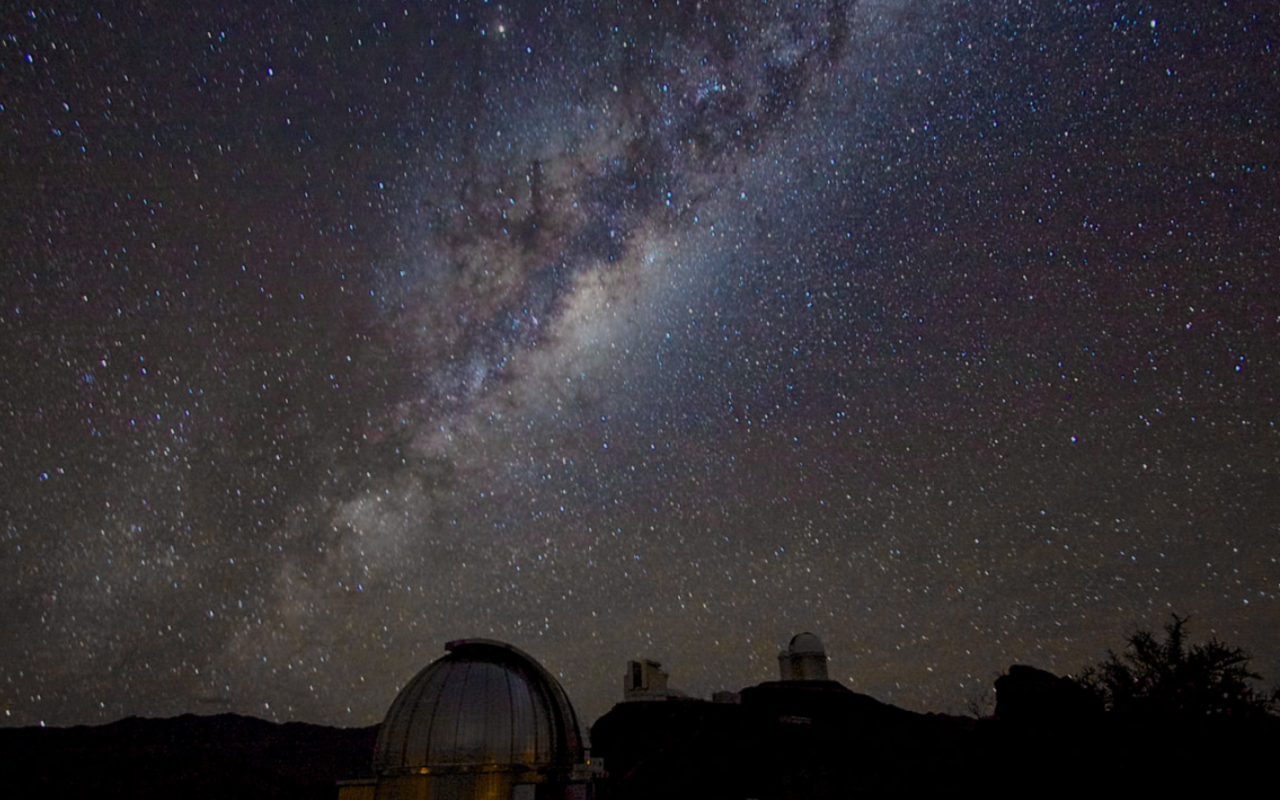
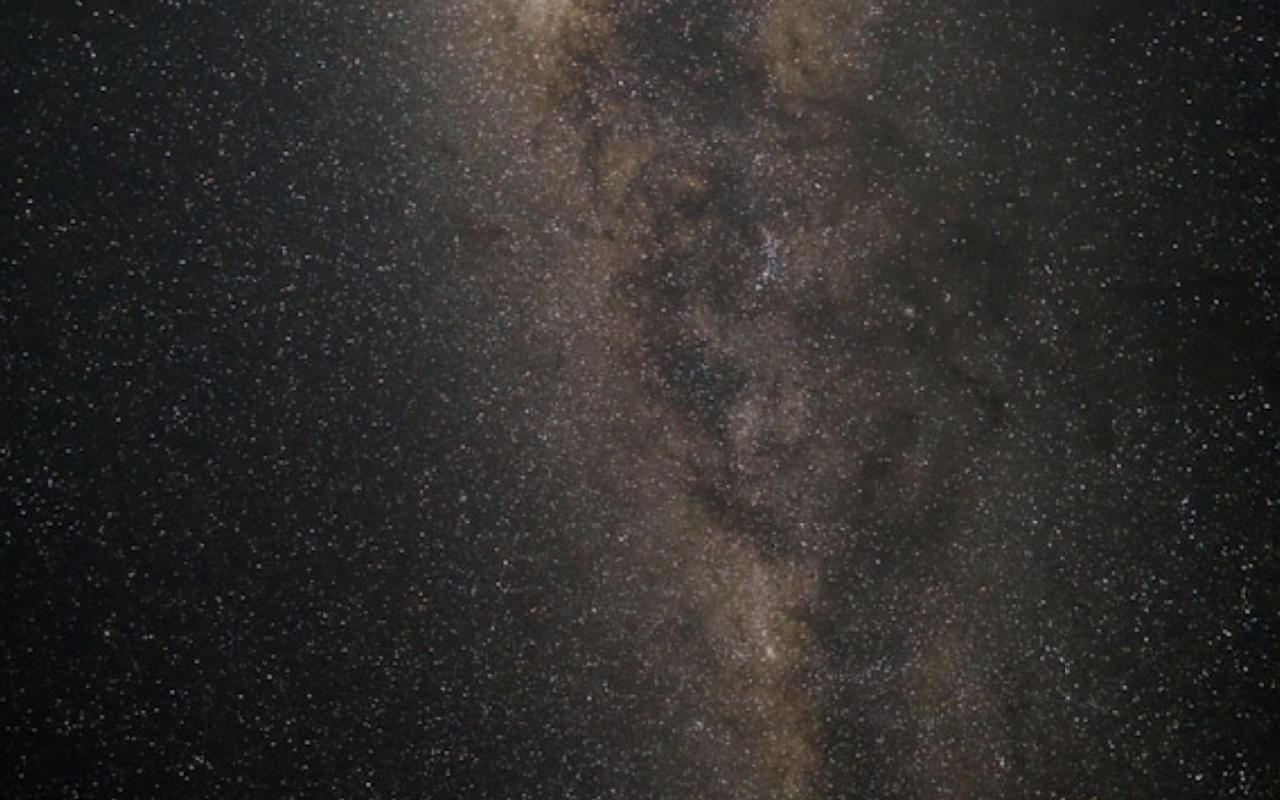
Before and after one commit to adri4n4corre4-ship-it/orbitando-voce, a plain HTML site: page index.html in a window 1280 px wide. Drawn offline with Linux system fonts and the light colour scheme.

Commit message:
Update index.html

```diff
--- a/index.html
+++ b/index.html
@@ -32,7 +32,7 @@
     .night-sky {
       position: absolute;
       inset: -5%;
-      background-image: url("milky-way_fitzsimmons.jpg");
+      background-image: url( "luca-calderone-xp7IByu7OvA-unsplash.jpg");
       background-size: cover;
       background-position: center;
       animation: skyMovement 25s ease-in-out infinite alternate;
```
